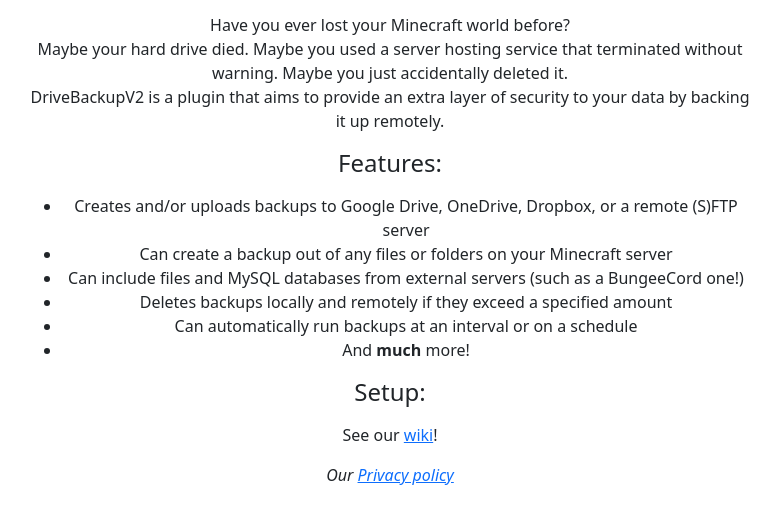
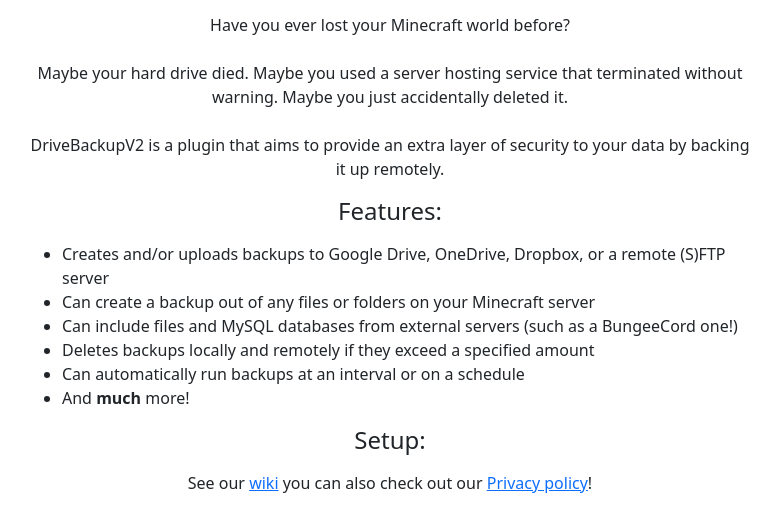
Before and after one commit to MaxMaeder/DriveBackupV2, a website: page Authenticator/views/about.html in a window 1280 px wide. Shown: the part 214-746 px from the top of the page, without its empty margins (250-1030 px from the left). Drawn offline with Linux system fonts and the light colour scheme; files that its build step writes are made by us from their sources.

Commit message:
Updates to about page.

```diff
--- a/Authenticator/public/css/style.css
+++ b/Authenticator/public/css/style.css
@@ -1,5 +1,9 @@
 html, body {
   height: 100%;
+}
+
+ul {
+  text-align: left;
 }
 
 .content {
--- a/Authenticator/views/about.html
+++ b/Authenticator/views/about.html
@@ -17,9 +17,9 @@
       <h2 class="h4 mb-3">What is This?</h2>
       <p>
         Have you ever lost your Minecraft world before?
-        <br/>
+        <br/><br/>
         Maybe your hard drive died. Maybe you used a server hosting service that terminated without warning. Maybe you just accidentally deleted it.
-        <br/>
+        <br/><br/>
         DriveBackupV2 is a plugin that aims to provide an extra layer of security to your data by backing it up remotely.
       </p>
       <h2 class="h4 mb-3">Features:</h2>
@@ -33,10 +33,7 @@
       </ul>
       <h2 class="h4 mb-3">Setup:</h2>
       <p>
-        See our <a href="https://github.com/MaxMaeder/DriveBackupV2/wiki" target="_blank">wiki</a>!
-      </p>
-      <p>
-        <i>Our <a href="/privacy">Privacy policy</a></i>
+        See our <a href="https://github.com/MaxMaeder/DriveBackupV2/wiki" target="_blank">wiki</a> you can also check out our <a href="/privacy">Privacy policy</a>!
       </p>
     </div>
   </body>
```
